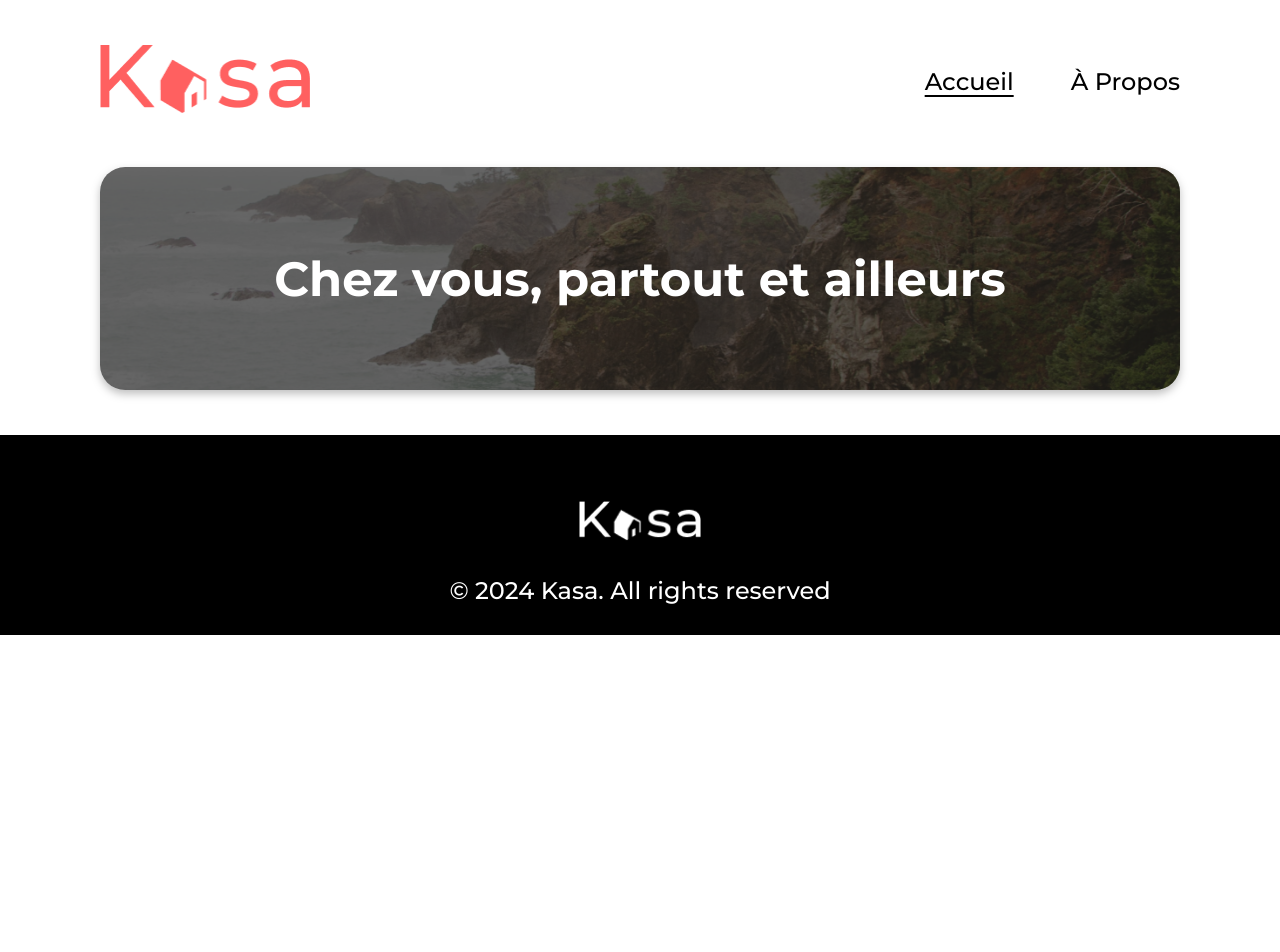
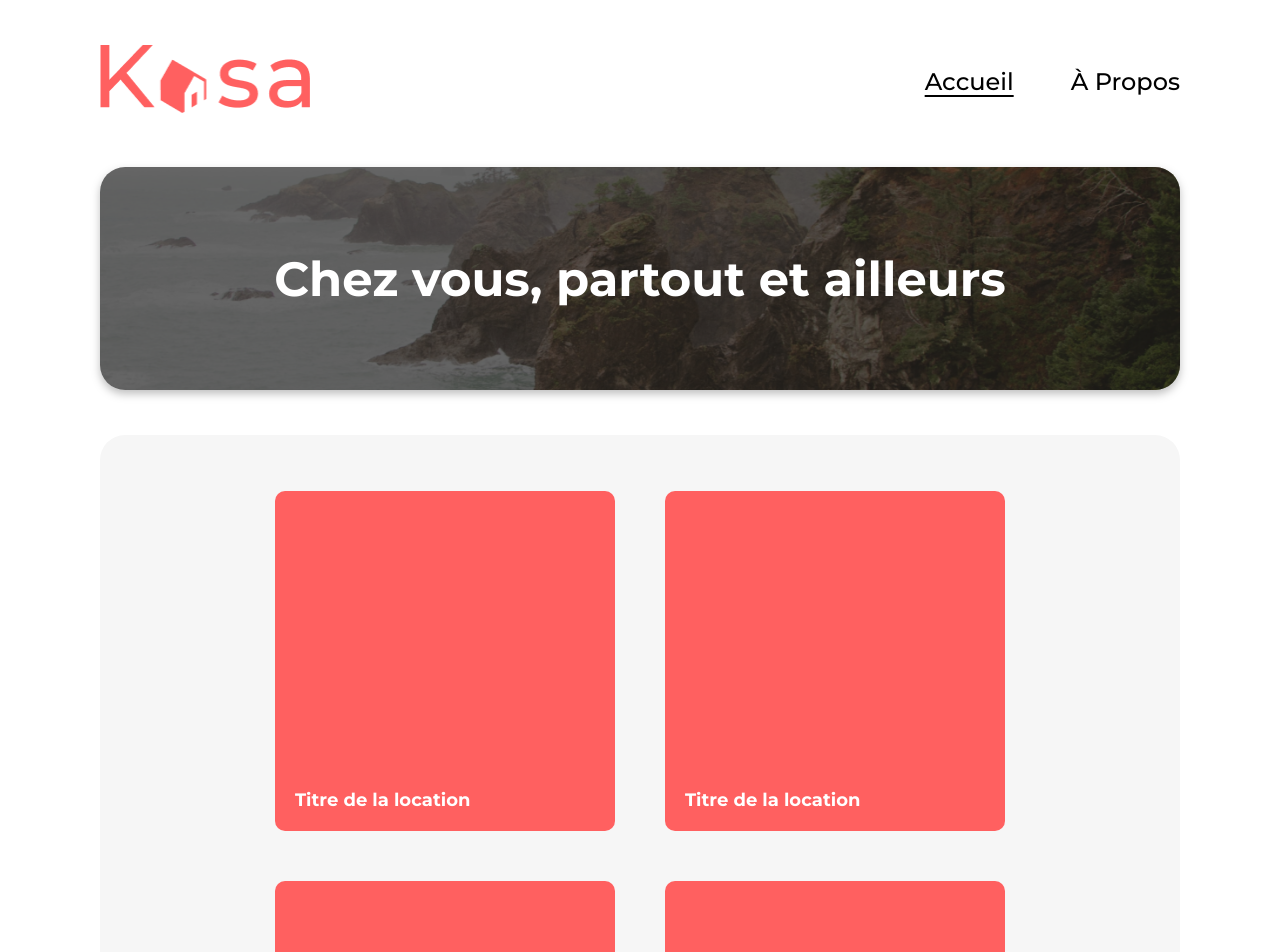
Before and after one commit to NicolasOsborne/oc-projet-8, a React (Vite) app: page / in a window 1280 px wide. Shown: the top 952 px of the page. Before the commit the page ends 800 px from the top, so only its background shows below. Built offline with nearby package versions, Linux system fonts and the light colour scheme.

Commit message:
Création du composant Card - Ajout temporaire de 6 Cards manuellement pour la mise en page du container de la page Home

```diff
--- /dev/null
+++ b/src/components/Card.jsx
@@ -0,0 +1,9 @@
+const Card = () => {
+  return (
+    <div className='rental-card'>
+      <h3 className='rental-name'>Titre de la location</h3>
+    </div>
+  )
+}
+
+export default Card
--- a/src/pages/Home.jsx
+++ b/src/pages/Home.jsx
@@ -1,7 +1,20 @@
 import Banner from '../components/Banner'
+import Card from '../components/Card'
 
 function Home() {
-  return <Banner />
+  return (
+    <>
+      <Banner />
+      <div className='rental-card-container'>
+        <Card />
+        <Card />
+        <Card />
+        <Card />
+        <Card />
+        <Card />
+      </div>
+    </>
+  )
 }
 
 export default Home
--- /dev/null
+++ b/src/styles/components/_card.scss
@@ -0,0 +1,17 @@
+.rental-card {
+   height: 340px;
+   width: 340px;
+   border-radius: 10px;
+   background-color: $primary-color;
+   position: relative;
+
+
+   .rental-name {
+      color: $white;
+      font-size: 18px;
+      font-weight: 700;
+      position: absolute;
+      bottom: 20px;
+      left: 20px;
+   }
+}
--- a/src/styles/main.scss
+++ b/src/styles/main.scss
@@ -14,3 +14,4 @@
 @import "./pages/error";
 
 @import './components/banner';
+@import "./components/card";
--- a/src/styles/pages/_home.scss
+++ b/src/styles/pages/_home.scss
@@ -0,0 +1,12 @@
+.rental-card-container {
+   background-color: $secondary-color;
+   padding: 56px 50px;
+   margin-bottom: 50px;
+   border-radius: 25px;
+   display: flex;
+   flex-wrap: wrap;
+   flex-direction: row;
+   gap: 50px;
+   justify-content: center;
+   align-items: center;
+}
```
